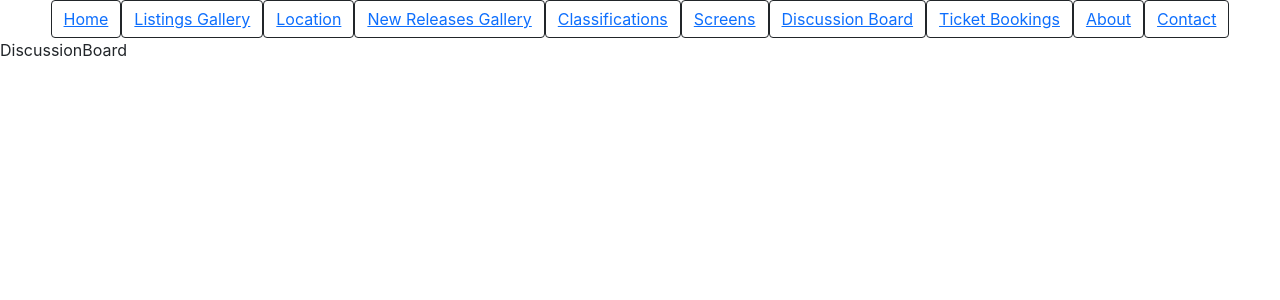
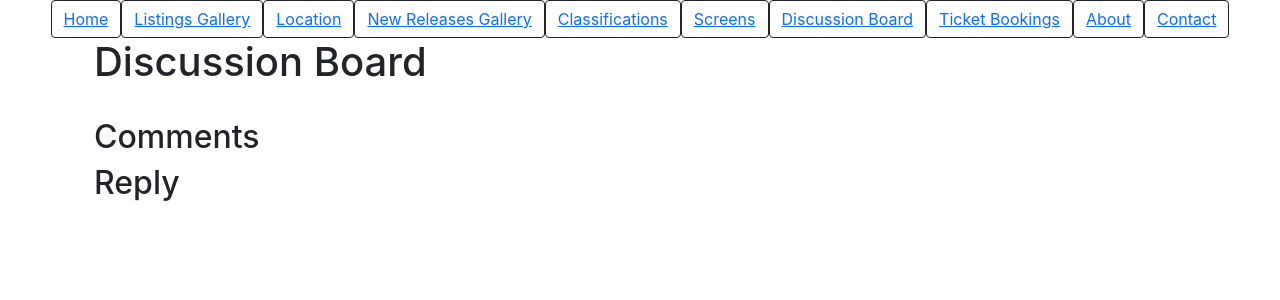
Before and after one commit to Peter-Dagley/Movie-Website, a React (Create React App) app in the folder Frontend/moviewebsite/: page /discussionboard in a window 1280 px wide. Shown: the top 300 px of the page. Built offline with nearby package versions, Linux system fonts and the light colour scheme.

Commit message:
added framework to post replies, still needs an API

```diff
--- a/Frontend/moviewebsite/src/components/Pages/DiscussionBoard/DiscussionBoard.js
+++ b/Frontend/moviewebsite/src/components/Pages/DiscussionBoard/DiscussionBoard.js
@@ -3,7 +3,25 @@ import React from 'react'
 const DiscussionBoard = () => {
   return (
     <>
-    <div>DiscussionBoard</div>
+    <div className='container-fluid'>
+      <div className='container-lg'>
+
+          <div className='container' id='header'>
+            <h1 className='text1'>Discussion Board</h1>
+          </div>
+
+          <br></br>
+
+          <div className='container'>
+            <h2 className='text1'>Comments</h2>
+          </div>
+
+          <div className='container'>
+            <h2 className='text1'>Reply</h2>
+          </div>
+
+      </div>
+    </div>
     </>
   )
 }
```
Also changed, not shown: Frontend/moviewebsite/src/components/Pages/DiscussionBoard/BoardInput.js (deleted, +0 -9 lines), Frontend/moviewebsite/src/components/Pages/DiscussionBoard/BoardOutput.js (deleted, +0 -9 lines), Frontend/moviewebsite/src/components/Pages/DiscussionBoard/ReplyInput.js (added, +15 -0 lines), Frontend/moviewebsite/src/components/Pages/DiscussionBoard/ReplyOutput.js (added, +45 -0 lines).
